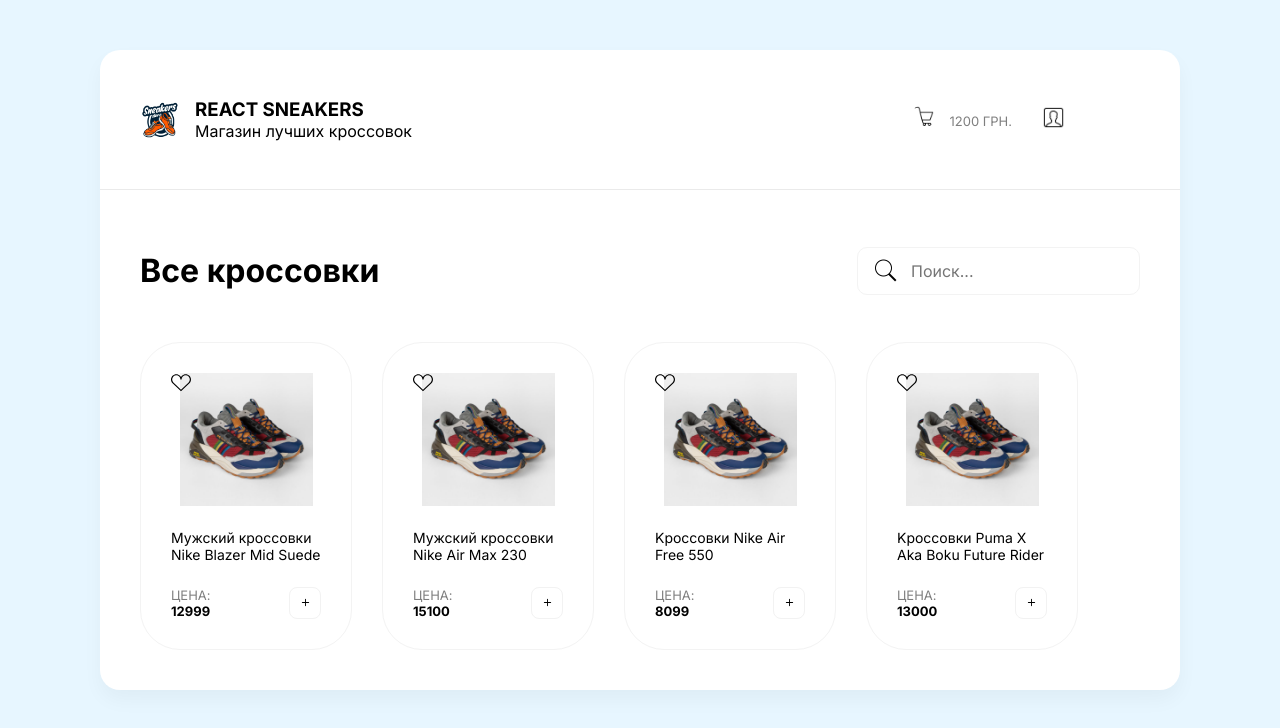
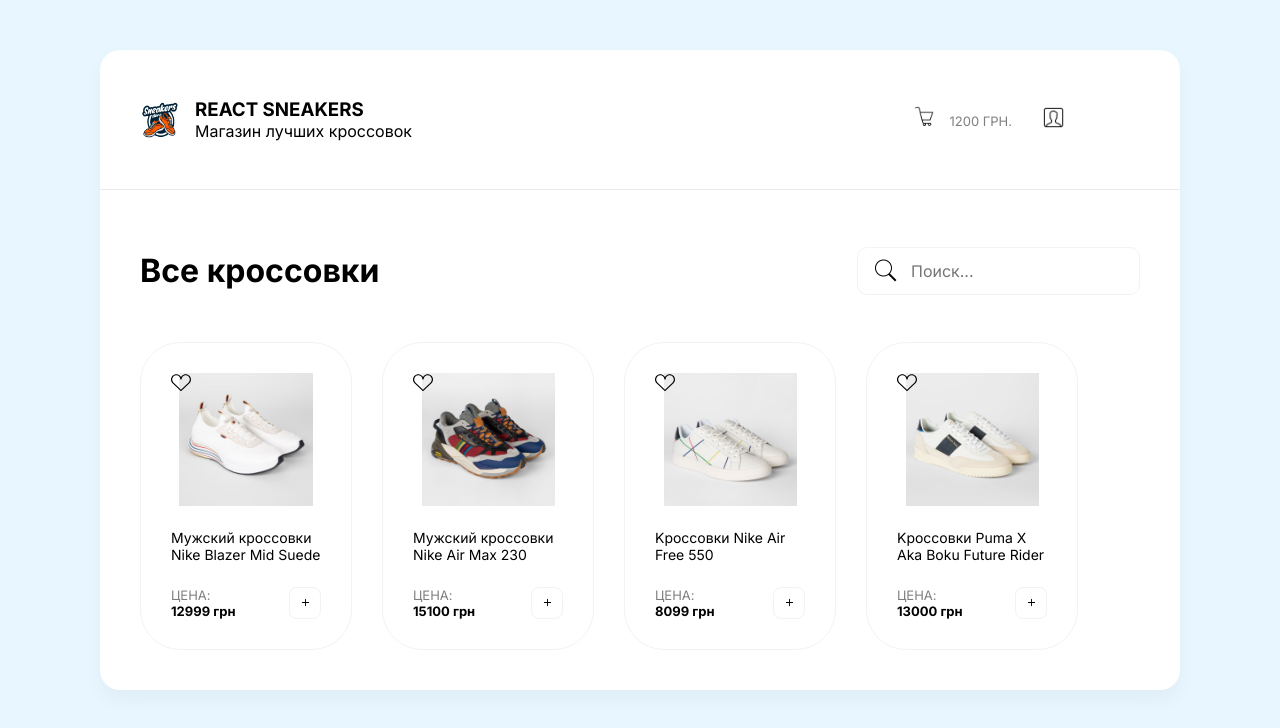
Before and after one commit to Greenfield-Taster/React-sneakers, a React (Create React App) app: page / in a window 1280 px wide. Shown: the top 728 px of the page. Built offline with nearby package versions, Linux system fonts and the light colour scheme.

Commit message:
Fixed images propes

```diff
--- a/src/App.js
+++ b/src/App.js
@@ -13,22 +13,22 @@
   {
     title: "Мужский кроссовки Nike Blazer Mid Suede",
     price: 12999,
-    imageUrl: { sneak1 },
+    imageUrl: sneak1,
   },
   {
     title: "Мужский кроссовки Nike Air Max 230",
     price: 15100,
-    imageUrl: { sneak2 },
+    imageUrl: sneak2,
   },
   {
     title: "Kроссовки Nike Air Free 550",
     price: 8099,
-    imageUrl: { sneak3 },
+    imageUrl: sneak3,
   },
   {
     title: "Kроссовки Puma X Aka Boku Future Rider",
     price: 13000,
-    imageUrl: { sneak4 },
+    imageUrl: sneak4,
   },
 ];
 
@@ -51,7 +51,7 @@
             <Card
               title={obj.title}
               price={obj.price}
-              imageUrl={sneak2}
+              imageUrl={obj.imageUrl}
               liked={heartUnlike}
             />
           ))}
--- a/src/components/Card.js
+++ b/src/components/Card.js
@@ -13,7 +13,7 @@
       <div className="cardButton">
         <div className="textButton">
           <span>Цена:</span>
-          <b style={{ fontSize: 13 }}>{props.price}</b>
+          <b style={{ fontSize: 13 }}>{props.price} грн</b>
         </div>
         <button className="button">
           <img width={11} height={11} src={plus} alt="Plus" />
```
